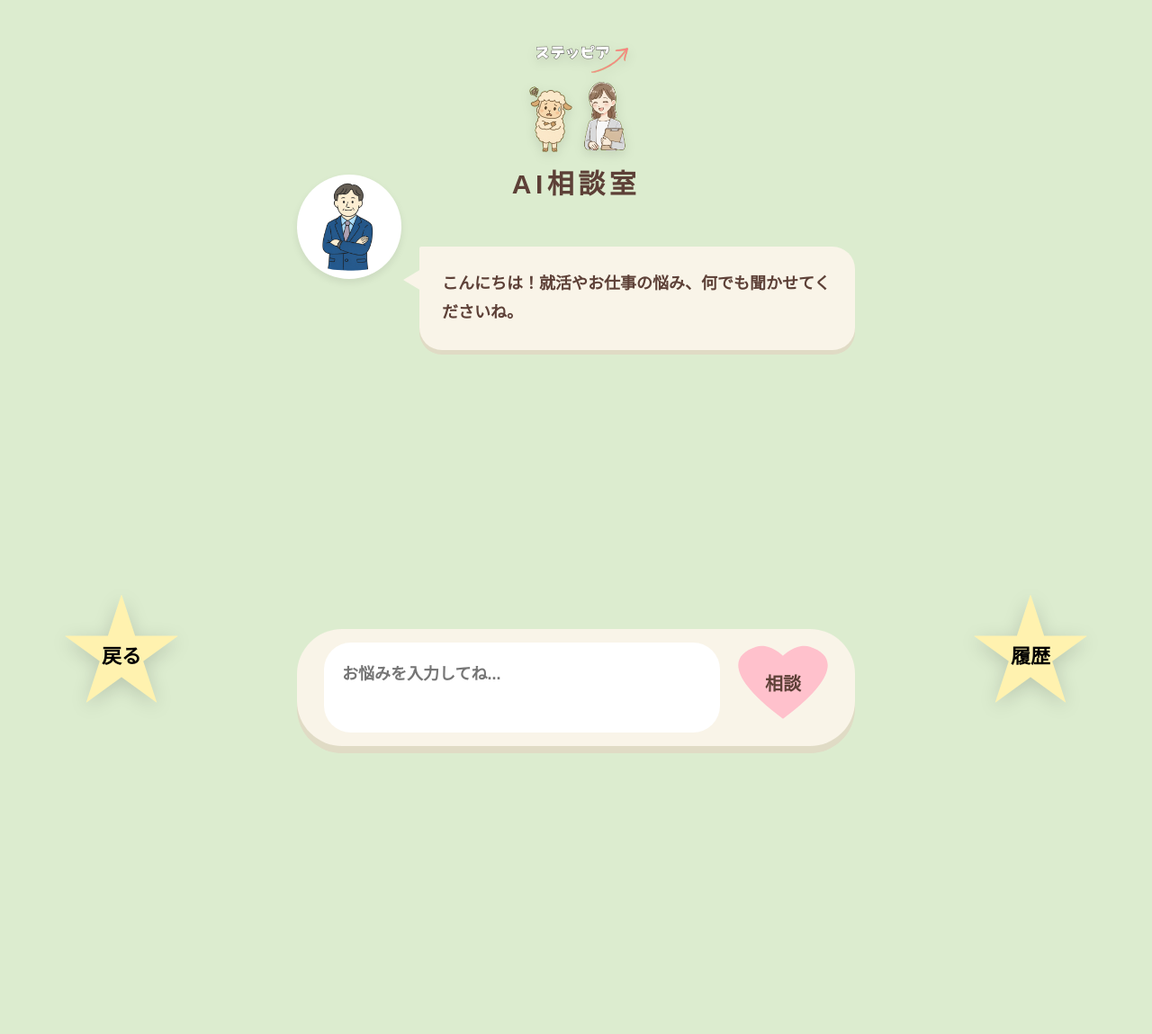
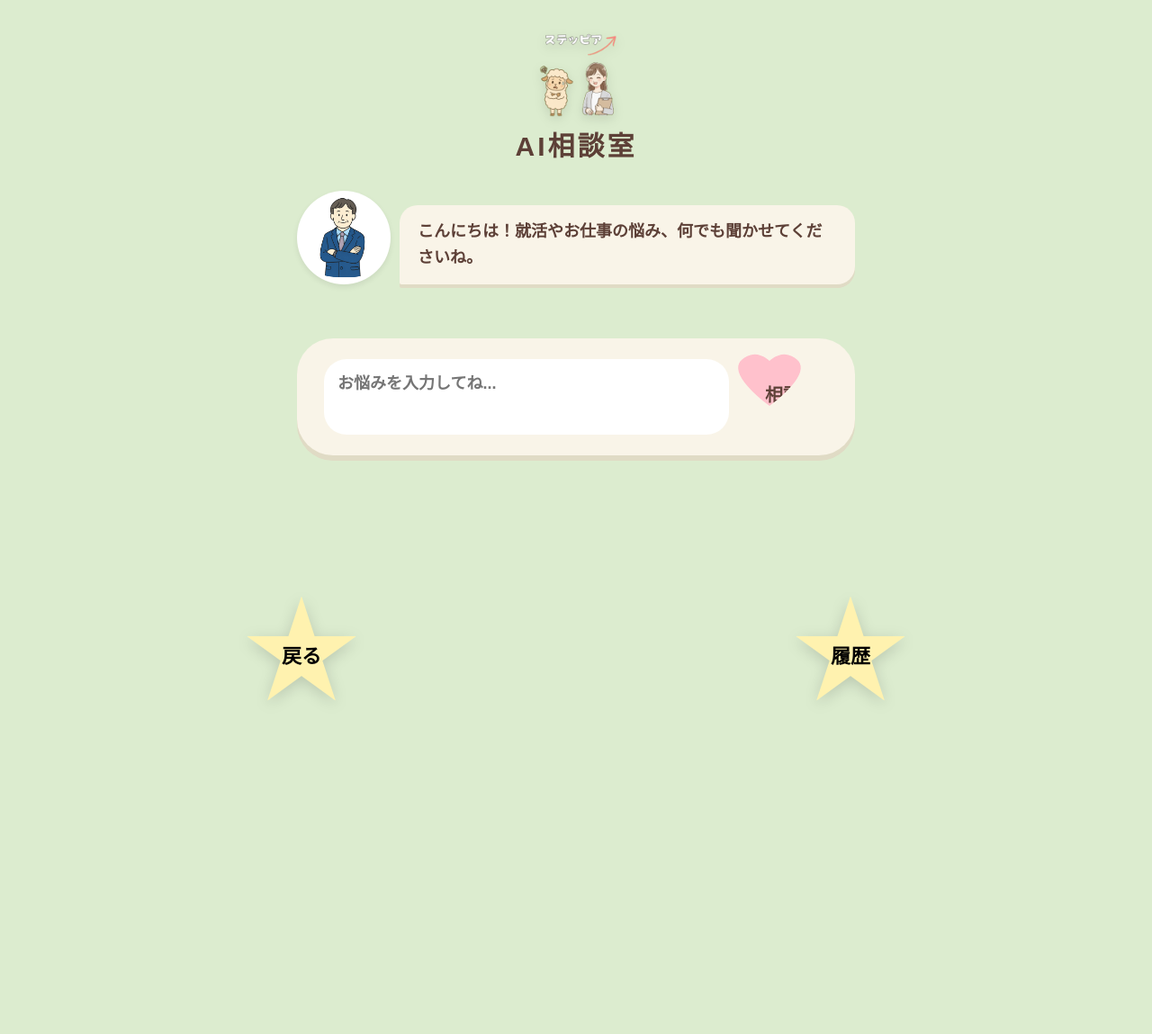
Before and after one commit to nana19820227/steppia_project, a Django app: page /ai-consult/ in a window 1280 px wide. Shown: the whole page at 90% size. After the commit the page ends 778 px from the top, so only its background shows below. Run offline with Django 5.2, Linux system fonts and the light colour scheme; some web fonts are replaced.

Commit message:
style: AI相談室のスマホ対応（アバター・入力欄・ナビボタンの調整）

```diff
--- a/steppia_app/templates/steppia_app/ai_consult.html
+++ b/steppia_app/templates/steppia_app/ai_consult.html
@@ -3,7 +3,7 @@
 <html lang="ja">
 <head>
     <meta charset="UTF-8">
-    <meta name="viewport" content="width=device-width, initial-scale=1.0">
+    <meta name="viewport" content="width=device-width, initial-scale=1.0, maximum-scale=1.0, user-scalable=no">
     <title>AI相談室 - ステッピア</title>
     <link href="https://fonts.googleapis.com/css2?family=Zen+Maru+Gothic:wght@700;900&display=swap" rel="stylesheet">
     <style>
@@ -20,7 +20,7 @@
             background-color: var(--bg);
             font-family: 'Zen Maru Gothic', sans-serif;
             margin: 0; padding: 0;
-            min-height: 100vh;
+            min-height: 100dvh;
             display: flex; flex-direction: column; align-items: center;
             color: var(--text-brown);
             overflow-x: hidden;
@@ -31,145 +31,136 @@
             max-width: 650px;
             display: flex;
             flex-direction: column;
-            align-items: center;
-            padding: 40px 15px 320px;
+            padding: 30px 15px 150px; /* 下部のナビと入力欄のための余白 */
             box-sizing: border-box;
         }
 
         /* --- ヘッダー --- */
         .header-area {
-            margin-bottom: 50px;
+            margin-bottom: 30px;
             display: flex;
             flex-direction: column;
             align-items: center;
-            justify-content: center;
-            gap: 10px;
+            gap: 8px;
         }
         .header-logo {
-            width: 130px;
+            width: 100px;
             height: auto;
             filter: drop-shadow(0 4px 6px rgba(0,0,0,0.1));
         }
-        h1 { font-size: 30px; font-weight: 900; margin: 0; letter-spacing: 0.15em; }
+        h1 { font-size: 24px; font-weight: 900; margin: 0; letter-spacing: 0.1em; }
 
         /* --- チャットエリア --- */
         .chat-container {
             width: 100%;
-            display: flex; flex-direction: column; gap: 40px;
-            margin-bottom: 30px;
+            display: flex; flex-direction: column; gap: 35px;
+            margin-bottom: 20px;
         }
 
-        .ai-row { display: flex; align-items: flex-start; gap: 20px; width: 100%; }
+        .ai-row { display: flex; align-items: flex-end; gap: 10px; width: 100%; }
         .avatar-ai {
-            width: 110px; height: 110px; border-radius: 50%;
-            background: white; padding: 3px; flex-shrink: 0;
-            box-shadow: 0 4px 8px rgba(0,0,0,0.08);
+            width: 60px; height: 60px; border-radius: 50%;
+            background: white; padding: 2px; flex-shrink: 0;
+            box-shadow: 0 3px 6px rgba(0,0,0,0.08);
             object-fit: contain;
-            margin-top: -80px;
         }
         .ai-bubble {
-            flex: 1; background: var(--bubble-ai); padding: 25px;
-            border-radius: 25px; border-top-left-radius: 2px;
-            box-shadow: 0 5px 0 #E0DBC5; line-height: 1.8; font-weight: 700;
-            font-size: 18px; position: relative;
-        }
-        .ai-bubble::before {
-            content: ""; position: absolute; top: 25px; left: -18px;
-            border-style: solid; border-width: 12px 20px 12px 0;
-            border-color: transparent var(--bubble-ai) transparent transparent;
+            flex: 1; background: var(--bubble-ai); padding: 15px 20px;
+            border-radius: 20px; border-bottom-left-radius: 2px;
+            box-shadow: 0 4px 0 #E0DBC5; line-height: 1.6; font-weight: 700;
+            font-size: 15px; position: relative;
         }
 
-        .user-row { display: flex; justify-content: flex-end; align-items: flex-start; gap: 20px; width: 100%; }
+        .user-row { display: flex; justify-content: flex-end; align-items: flex-end; gap: 10px; width: 100%; }
         .user-bubble {
-            max-width: 75%; background: var(--bubble-user); padding: 25px;
-            border-radius: 25px; border-top-right-radius: 2px;
-            box-shadow: 0 5px 0 #D0D0D0; line-height: 1.8; font-weight: 700;
-            font-size: 18px; position: relative;
-        }
-        .user-bubble::after {
-            content: ""; position: absolute; top: 25px; right: -18px;
-            border-style: solid; border-width: 12px 0 12px 20px;
-            border-color: transparent transparent transparent var(--bubble-user);
+            max-width: 70%; background: var(--bubble-user); padding: 15px 20px;
+            border-radius: 20px; border-bottom-right-radius: 2px;
+            box-shadow: 0 4px 0 #D0D0D0; line-height: 1.6; font-weight: 700;
+            font-size: 15px;
         }
         .avatar-user {
-            width: 115px; height: auto; flex-shrink: 0; object-fit: contain;
-            margin-top: -80px;
+            width: 65px; height: auto; flex-shrink: 0; object-fit: contain;
         }
 
         /* --- 入力エリア --- */
-        .input-section { position: relative; width: 100%; margin-top: 280px; }
+        .input-section {
+            position: sticky; bottom: 100px; /* ナビボタンの上に配置 */
+            width: 100%; max-width: 650px;
+            margin-top: 40px;
+            z-index: 100;
+        }
         .input-card {
-            background: var(--bubble-ai); border-radius: 50px; padding: 15px 30px;
-            box-shadow: 0 8px 0 #E0DBC5; display: flex; align-items: center; gap: 20px;
+            background: var(--bubble-ai); border-radius: 40px; padding: 10px 15px;
+            box-shadow: 0 6px 0 #E0DBC5; display: flex; align-items: center; gap: 10px;
         }
         textarea {
             flex: 1; border: none; outline: none; background: white;
-            border-radius: 30px; padding: 20px; font-family: inherit;
-            font-size: 18px; font-weight: 700; resize: none; height: 60px;
+            border-radius: 25px; padding: 12px 15px; font-family: inherit;
+            font-size: 15px; font-weight: 700; resize: none; height: 45px;
             color: var(--text-brown);
         }
 
         .heart-btn {
-            background: var(--heart-pink); width: 100px; height: 100px;
+            background: var(--heart-pink); width: 70px; height: 70px;
             display: flex; align-items: center; justify-content: center;
             border: none; cursor: pointer; flex-shrink: 0;
-            font-weight: 900; color: var(--text-brown); font-size: 20px;
-            clip-path: path('M50 85C-10 40-10 15 20 5 35 0 50 15 50 15s15-15 30-10C110 15 110 40 50 85Z');
-            transition: 0.2s; padding-bottom: 12px;
+            font-weight: 900; color: var(--text-brown); font-size: 15px;
+            clip-path: path('M35 60C-7 28-7 10 14 3.5 24.5 0 35 10 35 10s10.5-10 21-6.5C77 10 77 28 35 60Z');
+            transition: 0.2s; padding-bottom: 8px;
         }
-        .heart-btn:active { transform: scale(0.95); }
+        .heart-btn:active { transform: scale(0.9); }
 
         /* --- 下部ナビゲーション --- */
         .bottom-nav {
-            position: fixed; bottom: 10px; left: 0; width: 100%;
+            position: fixed; bottom: 5px; left: 0; width: 100%;
             display: flex; justify-content: space-between;
-            padding: 0 10px; box-sizing: border-box; z-index: 1000;
+            padding: 0 5px; box-sizing: border-box; z-index: 1000;
             pointer-events: none;
         }
 
         .star-btn {
             text-decoration: none; position: relative; display: flex;
             align-items: center; justify-content: center;
-            width: 130px; height: 130px;
+            width: 90px; height: 90px;
             pointer-events: auto;
             transition: transform 0.2s ease-out;
         }
 
         .star-icon {
-            font-size: 135px; color: var(--star-yellow);
-            filter: drop-shadow(0 5px 10px rgba(0,0,0,0.15)); line-height: 1;
+            font-size: 90px; color: var(--star-yellow);
+            filter: drop-shadow(0 4px 8px rgba(0,0,0,0.15)); line-height: 1;
         }
 
         .star-text {
             position: absolute;
             top: 50%; left: 50%;
-            /* 通常時の中央位置 */
             transform: translate(-50%, -45%) rotate(0deg);
-            font-size: 22px; font-weight: 900;
+            font-size: 16px; font-weight: 900;
             color: #000;
             white-space: nowrap;
-            /* アニメーションをなめらかにする */
             transition: transform 0.15s ease-out;
         }
 
-        /* 【ここがポイント】クリック時に文字が右肩上がりに傾き、クイっと上がる */
         .star-btn:active .star-text {
-            /* translate(-40%, -65%): 少し右(-50%→-40%)、上(-45%→-65%)に移動
-               rotate(15deg): 右肩上がり（時計回り）に15度傾ける
-            */
             transform: translate(-40%, -65%) rotate(15deg);
         }
 
-        /* ボタン全体も少し沈む動き */
-        .star-btn:active {
-            transform: scale(0.95);
-        }
+        .star-btn:active { transform: scale(0.95); }
 
-        @media (min-width: 1000px) {
-            .bottom-nav {
-                left: 50%; transform: translateX(-50%);
-                max-width: 1200px; padding: 0 30px;
-            }
+        /* PC向け調整 */
+        @media (min-width: 768px) {
+            h1 { font-size: 30px; }
+            .avatar-ai { width: 100px; height: 100px; }
+            .avatar-user { width: 105px; }
+            .ai-bubble, .user-bubble { font-size: 18px; }
+            .input-section { bottom: 140px; }
+            .input-card { padding: 15px 30px; }
+            textarea { height: 60px; font-size: 18px; }
+            .heart-btn { width: 100px; height: 100px; font-size: 20px; }
+            .star-btn { width: 130px; height: 130px; }
+            .star-icon { font-size: 130px; }
+            .star-text { font-size: 22px; }
+            .bottom-nav { left: 50%; transform: translateX(-50%); max-width: 800px; padding: 0 30px; bottom: 10px; }
         }
     </style>
 </head>
```
